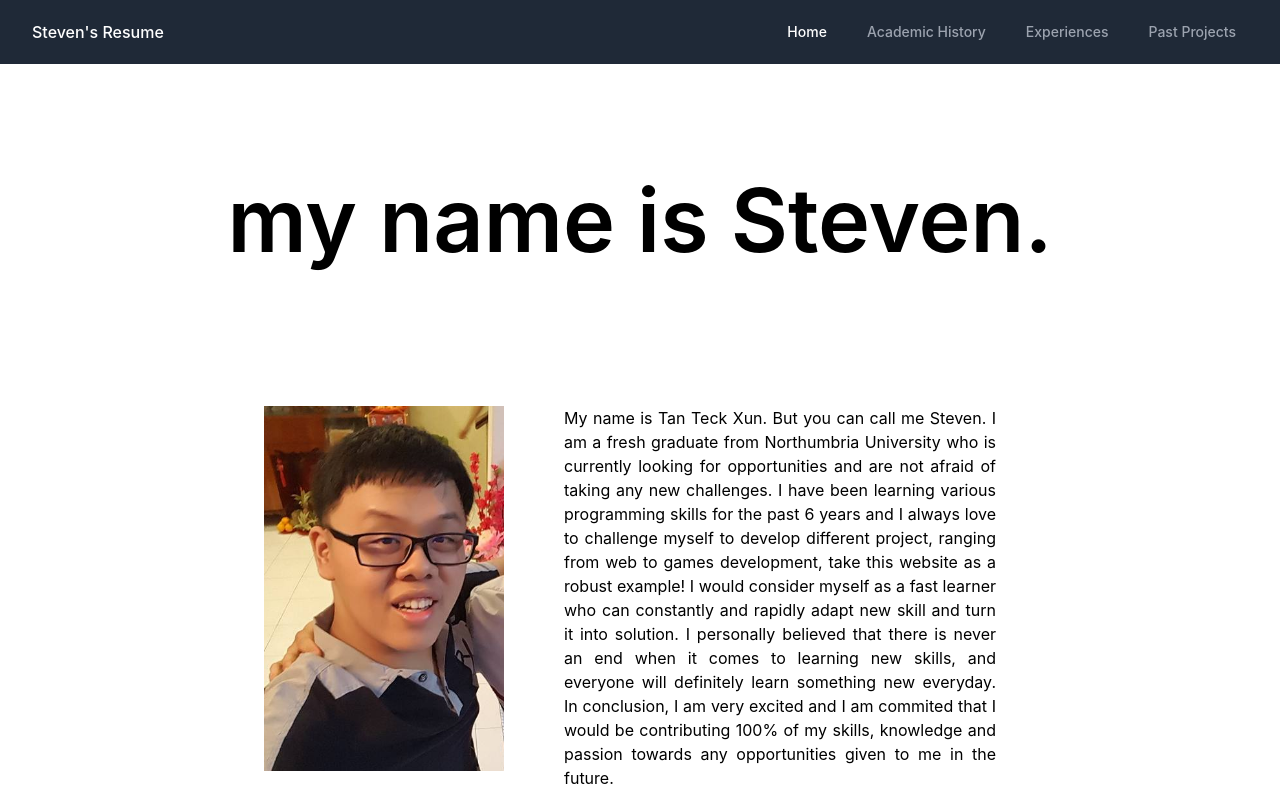
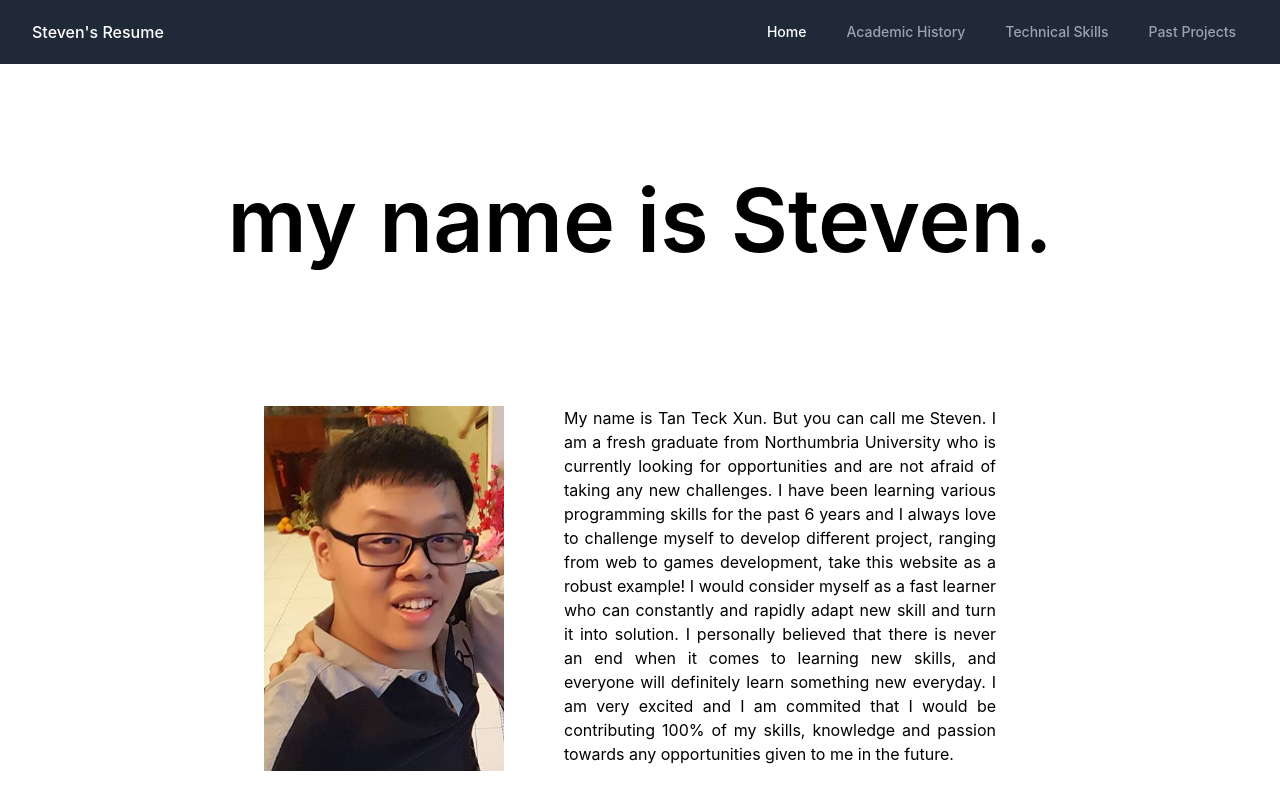
Before and after one commit to steven-appdev/my-resume, a React (Create React App) app: page / in a window 1280 px wide. Shown: the top 800 px of the page. Built offline with nearby package versions, Linux system fonts and the light colour scheme.

Commit message:
Renamed experience to technical skills

```diff
--- a/src/App.js
+++ b/src/App.js
@@ -3,7 +3,7 @@ import "animate.css";
 import {Routes,Route,HashRouter} from "react-router-dom";
 import Home from "./pages/home";
 import Academic from "./pages/academic";
-import Experience from "./pages/experience";
+import Technical from "./pages/technical";
 import Navbar from "./components/navbar";
 import Project from "./pages/project";
 
@@ -14,10 +14,10 @@ function App() {
         <main className="p-[50px]">
           <Routes>
             <Route path="/" element={<Home/>}/>
-            <Route path="my-resume" element={<Home/>}/>
-            <Route path="academic" element={<Academic/>}/>
-            <Route path="experiences" element={<Experience/>}/>
-            <Route path="projects" element={<Project/>}/>
+            <Route path="/my-resume" element={<Home/>}/>
+            <Route path="/academic" element={<Academic/>}/>
+            <Route path="/technical" element={<Technical/>}/>
+            <Route path="/projects" element={<Project/>}/>
           </Routes>
         </main>
         <footer className="bg-gray-800 mt-20">
--- a/src/components/navbar.js
+++ b/src/components/navbar.js
@@ -4,9 +4,9 @@ import { NavLink } from "react-router-dom"
 
 const navigation = [
     { name: "Home", href: "/"},
-    { name: "Academic History", href: "academic"},
-    { name: "Experiences", href: "experiences"},
-    { name: "Past Projects", href: "projects"},
+    { name: "Academic History", href: "/academic"},
+    { name: "Technical Skills", href: "/technical"},
+    { name: "Past Projects", href: "/projects"},
 ]
 
 function classNames(...classes) {
--- a/src/pages/home.js
+++ b/src/pages/home.js
@@ -17,7 +17,7 @@ export default function Home() {
                             I have been learning various programming skills for the past 6 years and I always love to challenge myself to develop different project, ranging from web to games development, take this website as a robust example!
                             I would consider myself as a fast learner who can constantly and rapidly adapt new skill and turn it into solution.
                             I personally believed that there is never an end when it comes to learning new skills, and everyone will definitely learn something new everyday.
-                            In conclusion, I am very excited and I am commited that I would be contributing 100% of my skills, knowledge and passion towards any opportunities given to me in the future.
+                            I am very excited and I am commited that I would be contributing 100% of my skills, knowledge and passion towards any opportunities given to me in the future.
                         </p>
                     </div>
                 </div>
--- a/src/pages/experience.js
+++ b/src/pages/technical.js
@@ -7,7 +7,7 @@ const codeExp = [
     {logo: "https://cdn.jsdelivr.net/gh/devicons/devicon/icons/javascript/javascript-original.svg", language: "Javascript", experience: 70},
     {logo: "https://cdn.jsdelivr.net/gh/devicons/devicon/icons/csharp/csharp-original.svg", language: "C#", experience: 80},
     {logo: "https://cdn.jsdelivr.net/gh/devicons/devicon/icons/docker/docker-original.svg", language: "Docker", experience: 35},
-    {logo: "https://cdn.jsdelivr.net/gh/devicons/devicon/icons/react/react-original-wordmark.svg", language: "React", experience: 60},
+    {logo: "https://cdn.jsdelivr.net/gh/devicons/devicon/icons/react/react-original-wordmark.svg", language: "React", experience: 65},
     {logo: "https://cdn.jsdelivr.net/gh/devicons/devicon/icons/arduino/arduino-original-wordmark.svg", language: "Arduino", experience: 30},
     {logo: "https://cdn.jsdelivr.net/gh/devicons/devicon/icons/c/c-original.svg", language: "C", experience: 30},
     {logo: "https://cdn.jsdelivr.net/gh/devicons/devicon/icons/php/php-original.svg", language: "PHP", experience: 80},
@@ -20,11 +20,11 @@ const codeExp = [
     {logo: "https://cdn.jsdelivr.net/gh/devicons/devicon@latest/icons/mysql/mysql-original-wordmark.svg", language: "MySQL", experience: 70}
 ]
 
-export default function experience(){
+export default function technical(){
     return(
         <div className="flex flex-col grow items-center pt-10">
-            <Title title="here are my Experiences."/>
-            <div className="grid grid-cols-2 md:grid-cols-3 lg:grid-cols-5 justify-center gap-10 w-[275px] md:w-[600px] lg:w-[950px]">
+            <Title title="here are my Technical Skills."/>
+            <div className="grid grid-cols-2 md:grid-cols-3 lg:grid-cols-5 justify-center gap-10 w-[275px] md:w-[600px] lg:w-[1050px]">
                 {codeExp.map((item) => (
                     <div className="flex flex-col animate__animated animate__flipInX">
                         <img className="language-logo mx-auto mb-5 hover:-translate-y-1 hover:scale-110 duration-300" src={item.logo} alt={item.language}/>
```
Also changed, not shown: src/pages/work.js (added).
